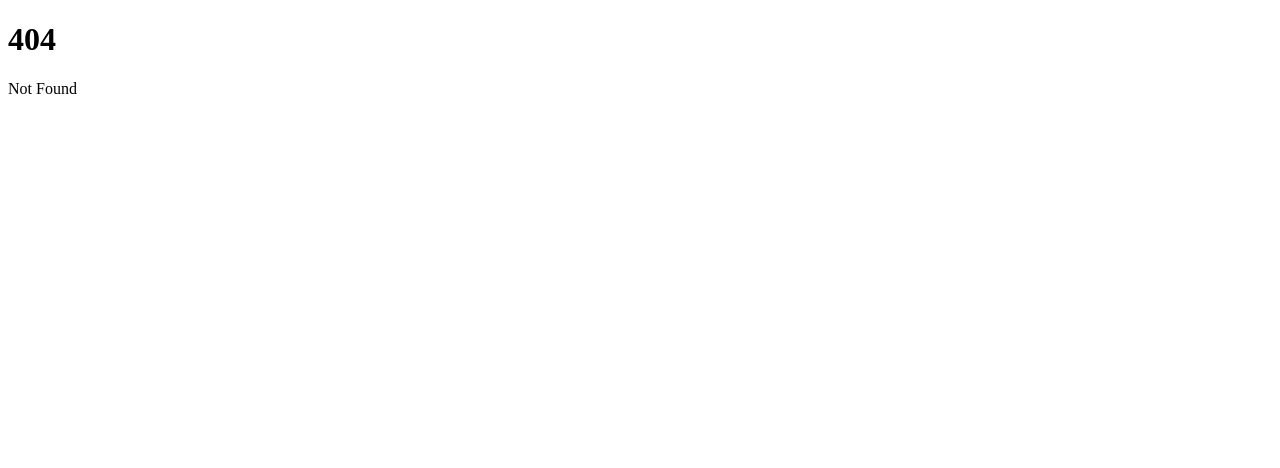
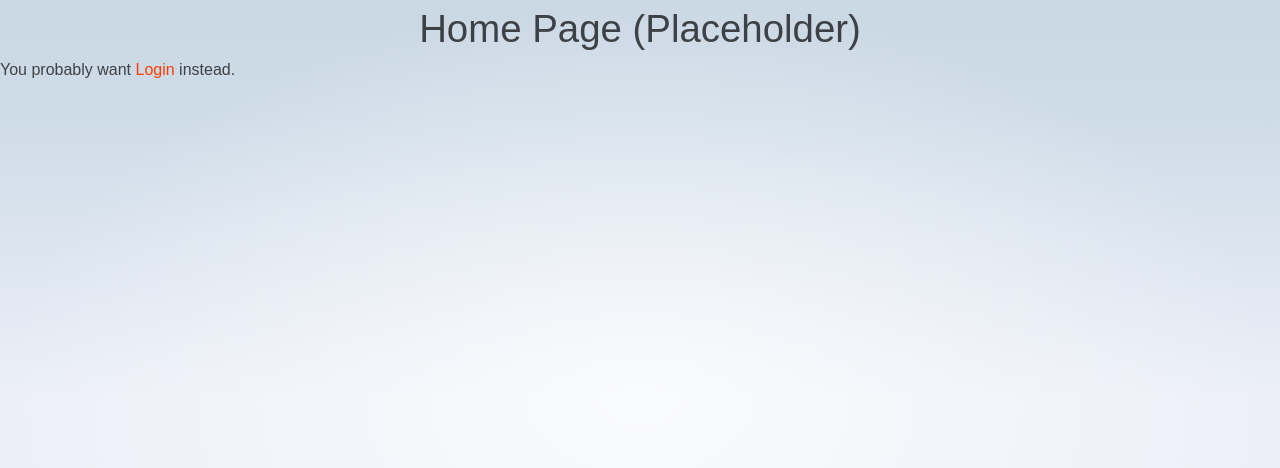
Before and after one commit to reyesml/RMT, a SvelteKit app in the folder web-client/: page / in a window 1280 px wide. Before the commit this address had no page. Shown: the top 468 px of the page. Built offline with nearby package versions, Linux system fonts and the light colour scheme.

Commit message:
Adding homepage placeholder

```diff
--- /dev/null
+++ b/web-client/src/routes/(public)/+page.svelte
@@ -0,0 +1,14 @@
+<script lang="ts">
+	import { getSessionStore } from '$lib/store/session';
+
+	let session = getSessionStore();
+</script>
+
+<h1>Home Page (Placeholder)</h1>
+<p>
+	You probably want {#if $session}
+		<a href="/home">Home</a>
+	{:else}
+		<a href="/login">Login</a>
+	{/if} instead.
+</p>
--- a/web-client/src/routes/(public)/login/+page.svelte
+++ b/web-client/src/routes/(public)/login/+page.svelte
@@ -1,5 +1,4 @@
 <script lang="ts">
-	import { redirect } from '@sveltejs/kit';
 	import { getSessionStore } from '$lib/store/session';
 	import type { ActionData } from './$types';
 	import { browser } from '$app/environment';
```
